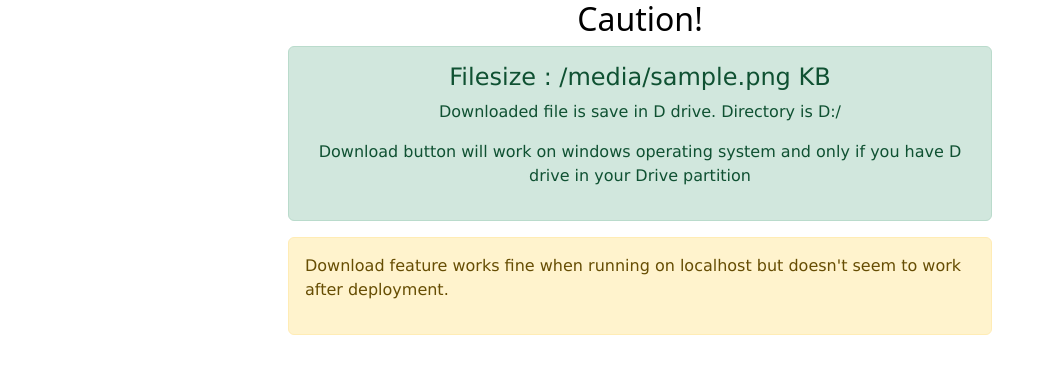
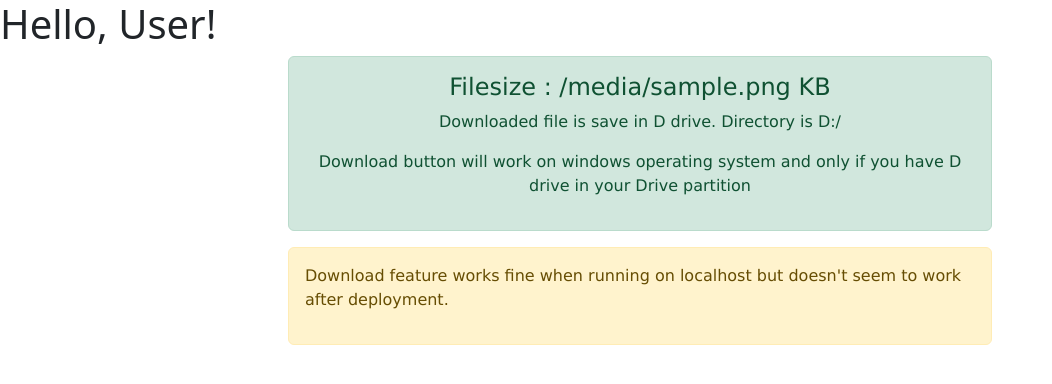
Before and after one commit to Gaurav0963/flask2022, a Flask app: template templates/dnld.html in a window 1280 px wide. Shown: the top 384 px of the page, without its empty margins (0-1052 px from the left). Run offline with Flask 2, Linux system fonts and the light colour scheme; the template is opened without the code that fills it: most values are stand-ins (such as "Sample title", 1, 10 or a date in 2020); some libraries are stand-ins or nearby versions.

Commit message:
Add files via upload

```diff
--- a/templates/dnld.html
+++ b/templates/dnld.html
@@ -7,7 +7,7 @@
     <link href="https://cdn.jsdelivr.net/npm/bootstrap@5.2.1/dist/css/bootstrap.min.css" rel="stylesheet" integrity="sha384-iYQeCzEYFbKjA/T2uDLTpkwGzCiq6soy8tYaI1GyVh/UjpbCx/TYkiZhlZB6+fzT" crossorigin="anonymous">
   </head>
 
-    <style>
+  <style>
     h2{
       top: 10px;
       text-align: center;
@@ -27,12 +27,15 @@
     }
   </style>
 
+
+
   <body>
-    <h2>Caution!</h2>
+    <h1>Hello, User!</h1>
     <div class="alert alert-success" role="alert">
         <h4 class="alert-heading">Filesize &colon; {{Filesize}} KB</h4>
         <p>Downloaded file is save in D drive. Directory is D:/</p>
         <p>Download button will work on windows operating system and only if you have D drive in your Drive partition</p>
+
       </div>
 
       <div class="alert alert-warning" role="alert">
```
